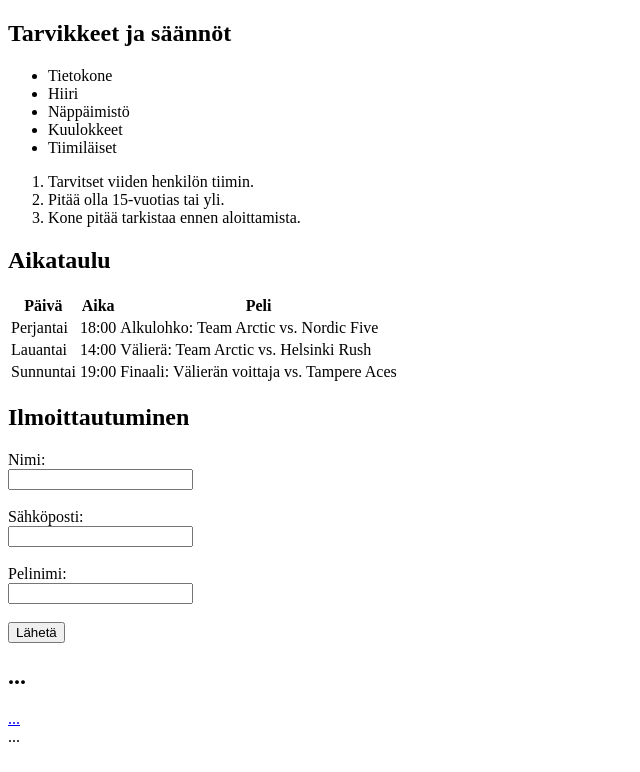
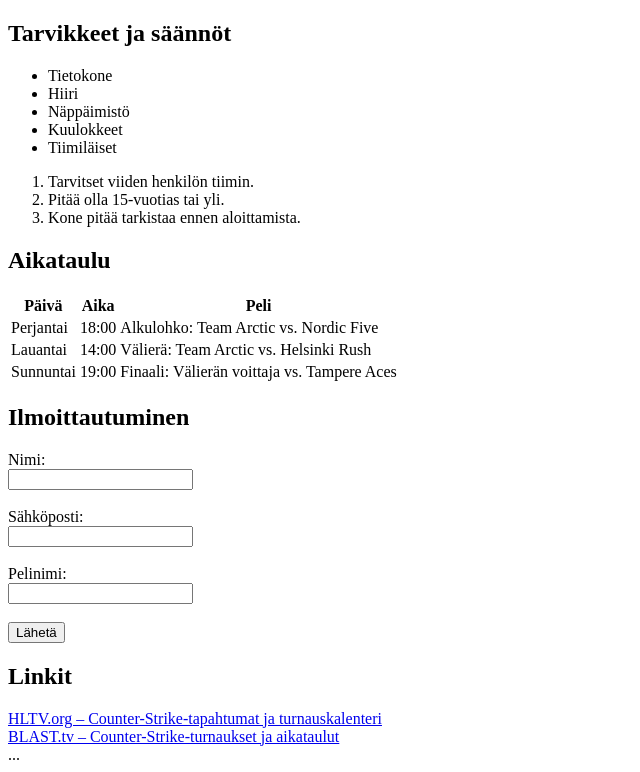
Before and after one commit to Julle800/html-harjoitukset, a plain HTML site: page peliturnaus/index.html in a window 1280 px wide. Shown: the part 504-1276 px from the top of the page, without its empty margins (0-640 px from the left). Drawn offline with Linux system fonts and the light colour scheme; files whose address does not match are found by name.

Commit message:
Linkit lisätty

```diff
--- a/peliturnaus/index.html
+++ b/peliturnaus/index.html
@@ -81,11 +81,12 @@
       </form>
     </section>
 
-    <section class="osio">   <!-- osio 5: linkit -->
-      <h2>...</h2>
-      <a class="linkki" href="..."> ... </a>
+ <section class="osio">   <!-- osio 5: linkit -->
+      <h2>Linkit</h2>
+      <a class="linkki" href="https://www.hltv.org/events" target="_blank">HLTV.org – Counter-Strike-tapahtumat ja turnauskalenteri</a>
+      <br>
+      <a class="linkki" href="https://blast.tv/cs/tournaments" target="_blank">BLAST.tv – Counter-Strike-turnaukset ja aikataulut</a>
     </section>
-
   </div>
 
   <footer id="footer"> ... </footer>
```
